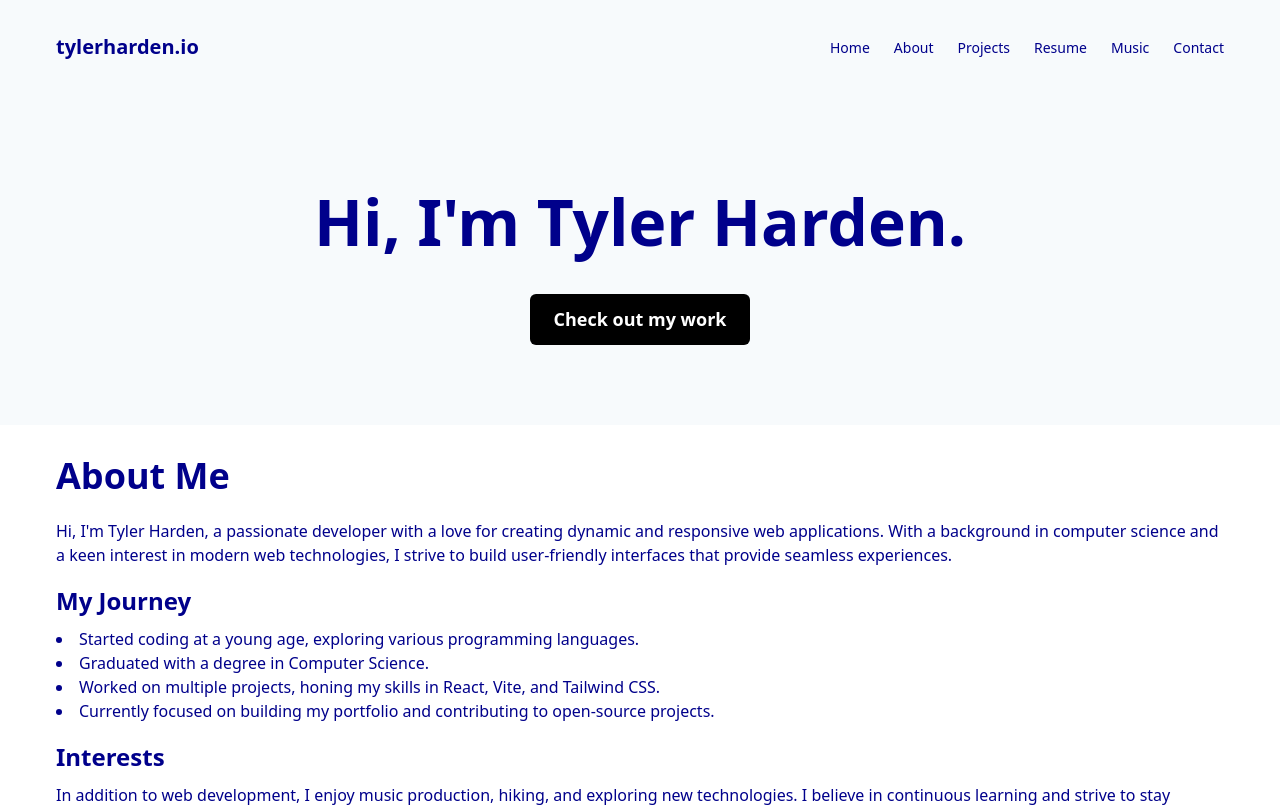
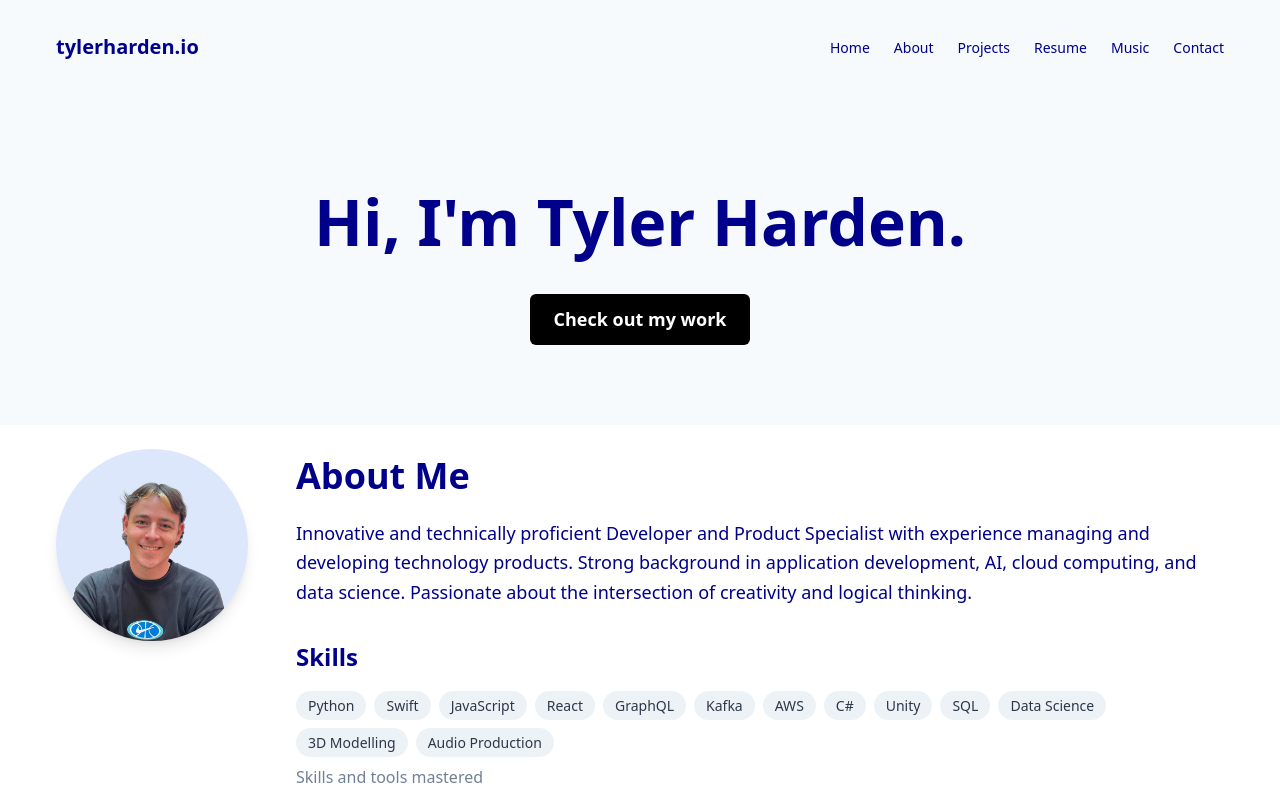
Before and after one commit to yurika-tylerharden/tylerharden-portfolio, a React (Vite) app in the folder tylerharden-portfolio/: page / in a window 1280 px wide. Shown: the top 807 px of the page. Built offline with nearby package versions, Linux system fonts and the light colour scheme.

Commit message:
Update About section with styling and photo

```diff
--- a/tylerharden-portfolio/index.html
+++ b/tylerharden-portfolio/index.html
@@ -3,7 +3,7 @@
   <head>
     <meta charset="UTF-8" />
     <meta name="viewport" content="width=device-width, initial-scale=1.0" />
-    <link rel="icon" type="image/svg+xml" href="/public/favicon.ico" />
+    <link rel="icon" type="image/x-icon" href="/favicon.ico" />
     <link rel="apple-touch-icon" sizes="180x180" href="/public/apple-touch-icon.png">
     <link rel="icon" type="image/png" sizes="32x32" href="/public/favicon-32x32.png">
     <link rel="icon" type="image/png" sizes="16x16" href="/public/favicon-16x16.png">
@@ -11,6 +11,7 @@
     <link rel="manifest" href="/site.webmanifest">
     <link rel="stylesheet" href="https://cdnjs.cloudflare.com/ajax/libs/slick-carousel/1.8.1/slick.css" />
     <link rel="stylesheet" href="https://cdnjs.cloudflare.com/ajax/libs/slick-carousel/1.8.1/slick-theme.css" />
+    <script src="https://unpkg.com/typewriter-effect@latest/dist/core.js"></script>
 
     <title>tylerharden.io</title>
     <link href="/src/index.css" rel="stylesheet" />
--- a/tylerharden-portfolio/src/pages/About.jsx
+++ b/tylerharden-portfolio/src/pages/About.jsx
@@ -1,29 +1,95 @@
-import React from 'react';
+import { useEffect, useState } from 'react';
+import { motion } from 'framer-motion';
+
+
+const skillsList = [
+  'Python',
+  'Swift',
+  'JavaScript',
+  'React',
+  'GraphQL',
+  'Kafka',
+  'AWS',
+  'C#',
+  'Unity',
+  'SQL',
+  'Data Science',
+  '3D Modelling',
+  'Audio Production',
+];
 
 const About = () => {
+  const [skillCount, setSkillCount] = useState(0);
+
+  useEffect(() => {
+    let count = 0;
+    const interval = setInterval(() => {
+      if (count < skillsList.length) {
+        setSkillCount((prev) => prev + 1);
+        count++;
+      } else {
+        clearInterval(interval);
+      }
+    }, 100); // Adjust speed of counting up
+    return () => clearInterval(interval);
+  }, []);
+
   return (
-    // <div className="max-w-4xl mx-auto p-6">
-    <div className="container mx-auto p-4">
-      <h1 className="text-4xl font-bold mb-4">About Me</h1>
-      <p className="mb-4">
-        Hi, I'm Tyler Harden, a passionate developer with a love for creating
-        dynamic and responsive web applications. With a background in computer
-        science and a keen interest in modern web technologies, I strive to
-        build user-friendly interfaces that provide seamless experiences.
-      </p>
-      <h2 className="text-2xl font-semibold mb-2">My Journey</h2>
-      <ul className="list-disc list-inside mb-4">
-        <li>Started coding at a young age, exploring various programming languages.</li>
-        <li>Graduated with a degree in Computer Science.</li>
-        <li>Worked on multiple projects, honing my skills in React, Vite, and Tailwind CSS.</li>
-        <li>Currently focused on building my portfolio and contributing to open-source projects.</li>
-      </ul>
-      <h2 className="text-2xl font-semibold mb-2">Interests</h2>
-      <p>
-        In addition to web development, I enjoy music production, hiking, and
-        exploring new technologies. I believe in continuous learning and
-        strive to stay updated with the latest trends in the tech industry.
-      </p>
+    <div className="container mx-auto p-6">
+      <div className="flex flex-col md:flex-row items-center md:items-start md:space-x-12">
+        {/* Avatar */}
+        <motion.div
+          initial={{ opacity: 0, scale: 0.8 }}
+          animate={{ opacity: 1, scale: 1 }}
+          transition={{ duration: 0.8 }}
+          className="mb-8 md:mb-0"
+        >
+          <img
+            src="/public/IMG_4146 _ white blue background.jpg"  // replace with your real image path
+            alt="Tyler Harden"
+            className="w-48 h-48 object-cover rounded-full mx-auto md:mx-0 shadow-lg"
+          />
+        </motion.div>
+
+        {/* Bio and Skills */}
+        <div className="flex-1 text-center md:text-left">
+          <h1 className="text-4xl font-bold mb-4">About Me</h1>
+          <p className="mb-6 text-lg leading-relaxed">
+            Innovative and technically proficient Developer and Product Specialist with experience managing and developing technology products. Strong background in application development, AI, cloud computing, and data science. Passionate about the intersection of creativity and logical thinking.
+          </p>
+
+          {/* Skills Count */}
+          <div className="mt-8">
+            <h2 className="text-2xl font-semibold mb-4">Skills</h2>
+
+            <div className="flex items-center flex-wrap justify-center md:justify-start gap-6">
+              {/* Number */}
+              {/* <motion.div
+                initial={{ opacity: 0 }}
+                animate={{ opacity: 1 }}
+                transition={{ delay: 0.5 }}
+                className="text-6xl font-bold text-blue-600"
+              >
+                {skillCount}
+              </motion.div> */}
+
+              {/* Skills List */}
+              <div className="flex flex-wrap gap-2">
+                {skillsList.map((skill, idx) => (
+                  <span
+                    key={idx}
+                    className="bg-gray-200 text-gray-800 text-sm font-medium px-3 py-1 rounded-full"
+                  >
+                    {skill}
+                  </span>
+                ))}
+              </div>
+            </div>
+
+            <p className="text-gray-600 mt-2">Skills and tools mastered</p>
+          </div>
+        </div>
+      </div>
     </div>
   );
 };
```
Also changed, not shown: tylerharden-portfolio/public/IMG_4146 _ white blue background.jpg (added).
